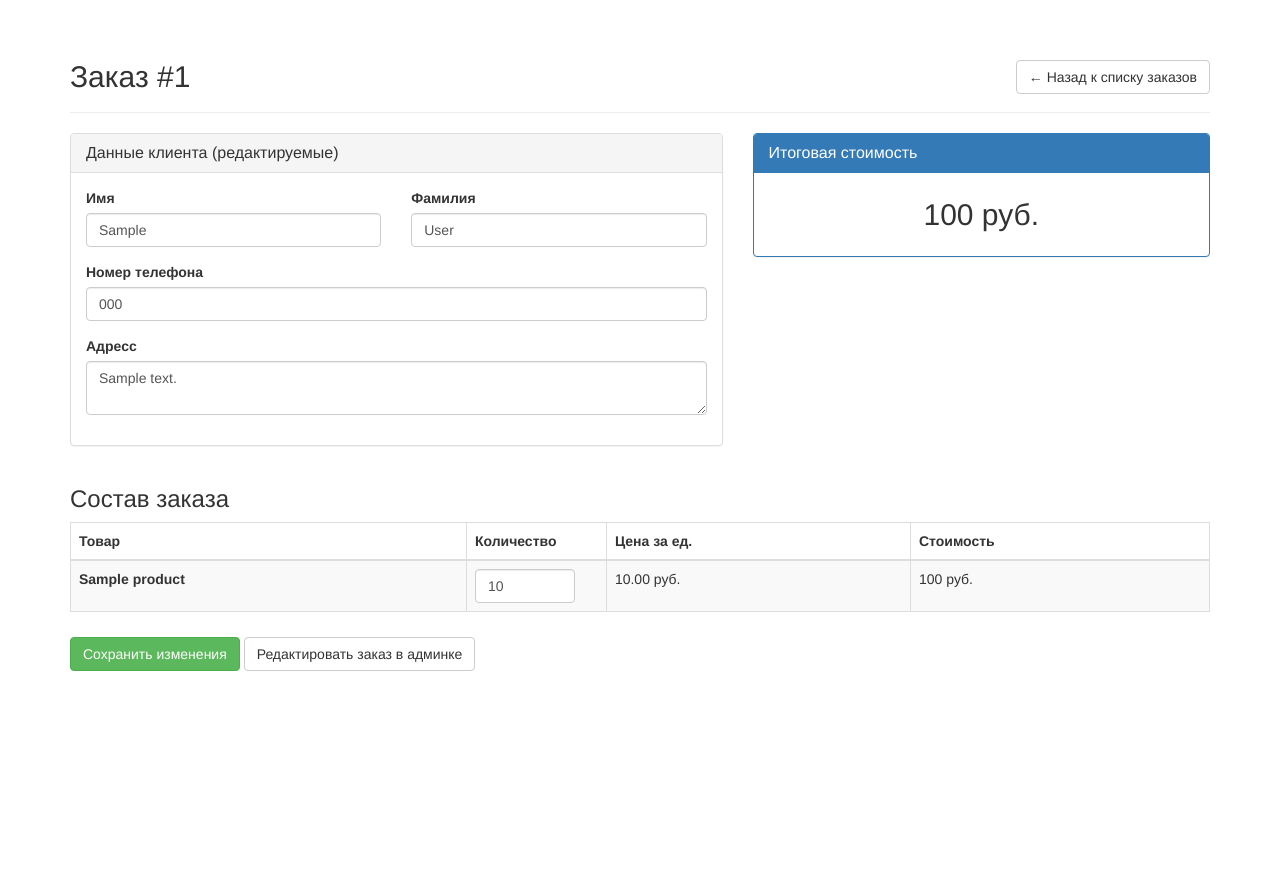
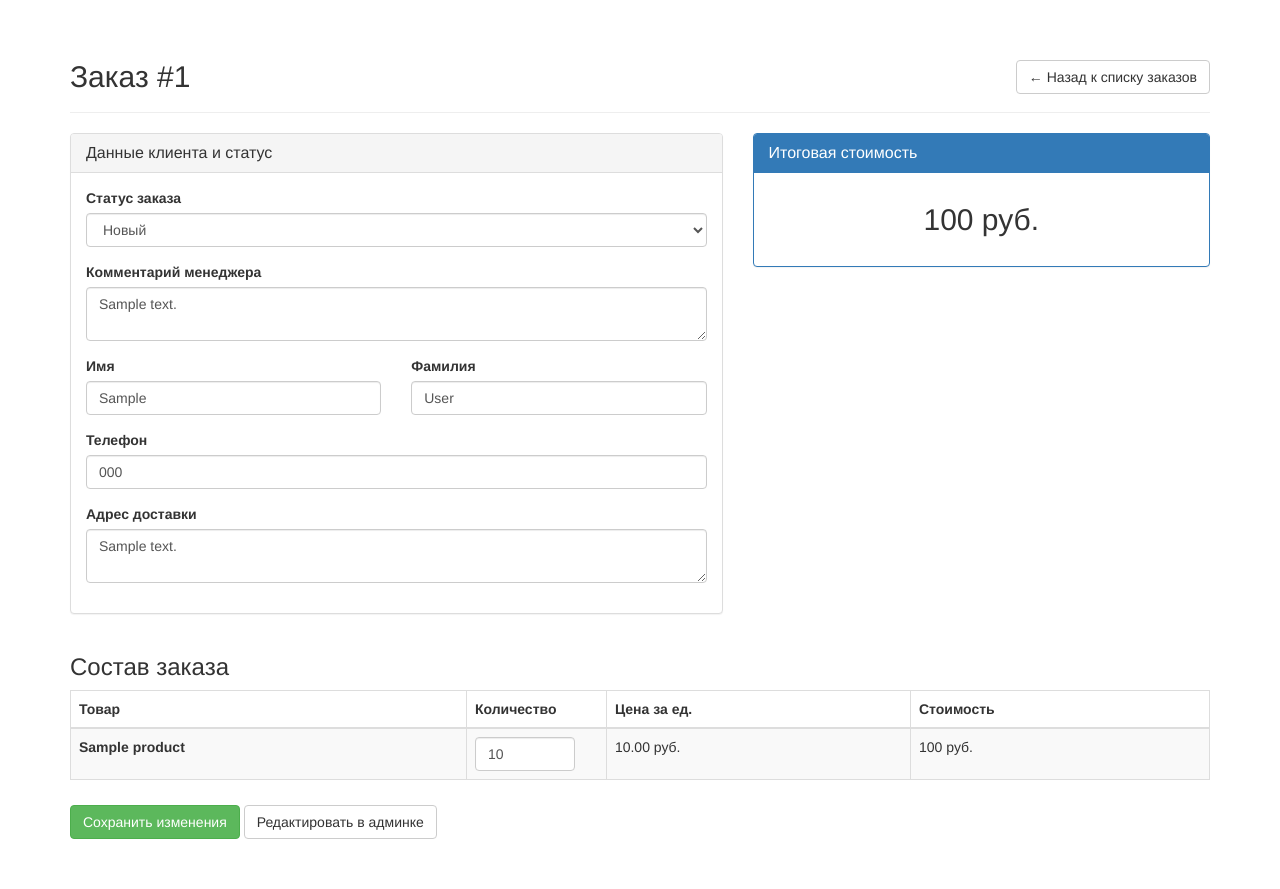
Before and after one commit to Denischerov2312/STAR_BURGET_2, a Django app: page /manager/orders/1/ in a window 1280 px wide. Shown: the part 52-941 px from the top of the page. Before the commit the page ends 723 px from the top, so only its background shows below. Run offline with Django 3.2, Linux system fonts and the light colour scheme; a user stored in the database is signed in; tables that the repository leaves empty hold one stand-in row (values such as "Sample post"); parts of the project's set-up code (start-up, migrations or seed data) failed here and were passed over; some libraries are stand-ins or nearby versions.

Commit message:
Добавил статус и комменарий менеджера

```diff
--- a/foodcartapp/models.py
+++ b/foodcartapp/models.py
@@ -131,11 +131,30 @@ class OrderQuerySet(models.QuerySet):
             total_cost=Sum(F('items__price') * F('items__quantity'))
         )
 
+
 class Order(models.Model):
+    STATUS_CHOICES = [
+        ('NEW', 'Новый'),
+        ('PREPARING', 'Готовится'),
+        ('DELIVERING', 'Доставляется'),
+        ('COMPLETED', 'Выполнен'),
+    ]
+
+    status = models.CharField(
+        'Статус',
+        max_length=20,
+        choices=STATUS_CHOICES,
+        default='NEW',
+        db_index=True,
+    )
+    comment = models.TextField(
+        'Комментарий менеджера',
+        blank=True,
+    )
     firstname = models.CharField('Имя', max_length=20, db_index=True)
     lastname = models.CharField('Фамилия', max_length=20, db_index=True)
     phonenumber = PhoneNumberField('Номер телефона', region='RU', db_index=True)
-    address = models.TextField('Адресс')
+    address = models.TextField('Адрес')
 
     objects = OrderQuerySet.as_manager()
 
--- a/restaurateur/forms.py
+++ b/restaurateur/forms.py
@@ -6,8 +6,10 @@ from foodcartapp.models import Order, OrderItem
 class OrderForm(forms.ModelForm):
     class Meta:
         model = Order
-        fields = ['firstname', 'lastname', 'phonenumber', 'address']
+        fields = ['status', 'comment', 'firstname', 'lastname', 'phonenumber', 'address']
         widgets = {
+            'status': forms.Select(attrs={'class': 'form-control'}),
+            'comment': forms.Textarea(attrs={'class': 'form-control', 'rows': 2, 'placeholder': 'Внутренние заметки к заказу...'}),
             'firstname': forms.TextInput(attrs={'class': 'form-control'}),
             'lastname': forms.TextInput(attrs={'class': 'form-control'}),
             'phonenumber': forms.TextInput(attrs={'class': 'form-control'}),
--- a/restaurateur/templates/order_details.html
+++ b/restaurateur/templates/order_details.html
@@ -9,6 +9,25 @@
       <h2>Заказ #{{ order.id }}</h2>
     </div>
 
+    {% if form.errors or formset.errors or formset.non_form_errors %}
+      <div class="alert alert-danger" role="alert">
+        <strong>Ошибка сохранения!</strong> Проверьте корректность введённых данных:
+        <ul>
+          {% for field, errors in form.errors.items %}
+            <li><strong>{{ field }}:</strong> {{ errors|striptags }}</li>
+          {% endfor %}
+          {% for form_errors in formset.errors %}
+            {% for field, errors in form_errors.items %}
+              <li><strong>Товар ({{ field }}):</strong> {{ errors|striptags }}</li>
+            {% endfor %}
+          {% endfor %}
+          {% for error in formset.non_form_errors %}
+            <li>{{ error }}</li>
+          {% endfor %}
+        </ul>
+      </div>
+    {% endif %}
+
     <form method="post">
       {% csrf_token %}
 
@@ -16,30 +35,42 @@
         <div class="col-md-7">
           <div class="panel panel-default">
             <div class="panel-heading">
-              <h3 class="panel-title">Данные клиента (редактируемые)</h3>
+              <h3 class="panel-title">Данные клиента и статус</h3>
             </div>
             <div class="panel-body">
+              <div class="form-group {% if form.status.errors %}has-error{% endif %}">
+                <label>Статус заказа</label>
+                {{ form.status }}
+                <span class="text-danger">{{ form.status.errors }}</span>
+              </div>
+
+              <div class="form-group {% if form.comment.errors %}has-error{% endif %}">
+                <label>Комментарий менеджера</label>
+                {{ form.comment }}
+                <span class="text-danger">{{ form.comment.errors }}</span>
+              </div>
+
               <div class="row">
                 <div class="col-md-6 form-group {% if form.firstname.errors %}has-error{% endif %}">
-                  <label>{{ form.firstname.label }}</label>
+                  <label>Имя</label>
                   {{ form.firstname }}
                   <span class="text-danger">{{ form.firstname.errors }}</span>
                 </div>
                 <div class="col-md-6 form-group {% if form.lastname.errors %}has-error{% endif %}">
-                  <label>{{ form.lastname.label }}</label>
+                  <label>Фамилия</label>
                   {{ form.lastname }}
                   <span class="text-danger">{{ form.lastname.errors }}</span>
                 </div>
               </div>
 
               <div class="form-group {% if form.phonenumber.errors %}has-error{% endif %}">
-                <label>{{ form.phonenumber.label }}</label>
+                <label>Телефон</label>
                 {{ form.phonenumber }}
                 <span class="text-danger">{{ form.phonenumber.errors }}</span>
               </div>
 
               <div class="form-group {% if form.address.errors %}has-error{% endif %}">
-                <label>{{ form.address.label }}</label>
+                <label>Адрес доставки</label>
                 {{ form.address }}
                 <span class="text-danger">{{ form.address.errors }}</span>
               </div>
@@ -53,7 +84,7 @@
               <h3 class="panel-title">Итоговая стоимость</h3>
             </div>
             <div class="panel-body text-center">
-              <h2 style="margin: 10px 0;">{{ order.total_cost|default:"0" }} руб.</h2>
+              <h2 style="margin: 15px 0;">{{ order.total_cost|default:"0" }} руб.</h2>
             </div>
           </div>
         </div>
@@ -93,7 +124,7 @@
       <div style="margin-top: 25px; margin-bottom: 50px;">
         <button type="submit" class="btn btn-success">Сохранить изменения</button>
         <a href="{% url 'admin:foodcartapp_order_change' order.id %}?next={{ request.path|urlencode }}" class="btn btn-default">
-          Редактировать заказ в админке
+          Редактировать в админке
         </a>
       </div>
     </form>
--- a/restaurateur/views.py
+++ b/restaurateur/views.py
@@ -93,13 +93,14 @@ def view_restaurants(request):
 
 @user_passes_test(is_manager, login_url='restaurateur:login')
 def view_orders(request):
-    orders = (
-        Order.objects.count_total_cost()
-        .prefetch_related('items__product').order_by('-id')
+    order_items = (
+        Order.objects
+        .count_total_cost()
+        .prefetch_related('items__product')
+        .exclude(status='COMPLETED')
+        .order_by('-id')
     )
-    return render(request, template_name='order_items.html', context={
-        'order_items': orders,
-    })
+    return render(request, 'order_items.html', context={'order_items': order_items})
 
 
 @user_passes_test(is_manager, login_url='restaurateur:login')
```
Also changed, not shown: restaurateur/templates/order_items.html (+7 -1 lines), foodcartapp/migrations/0040_order_status_alter_order_address_and_more.py (added), foodcartapp/migrations/0041_order_comment.py (added).
